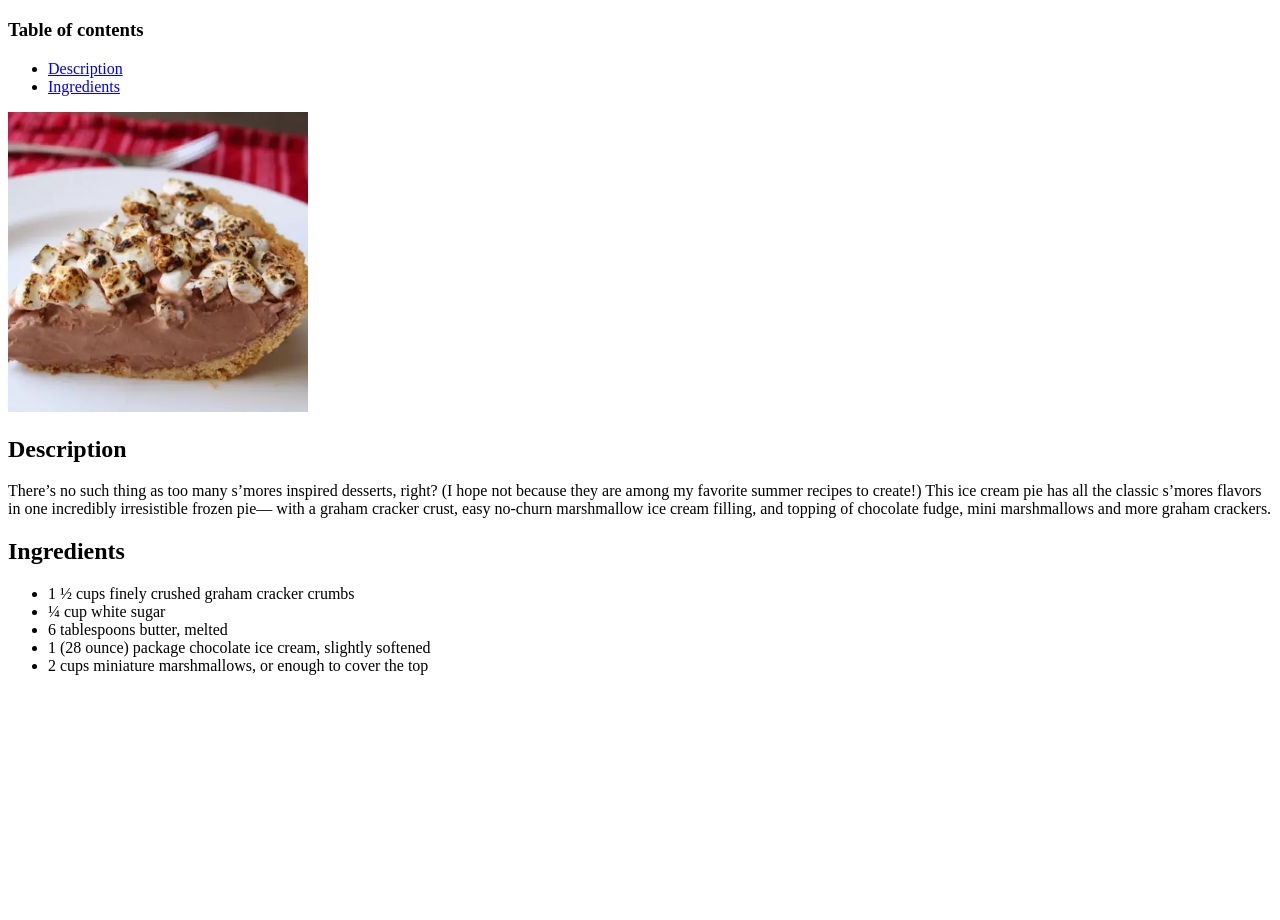
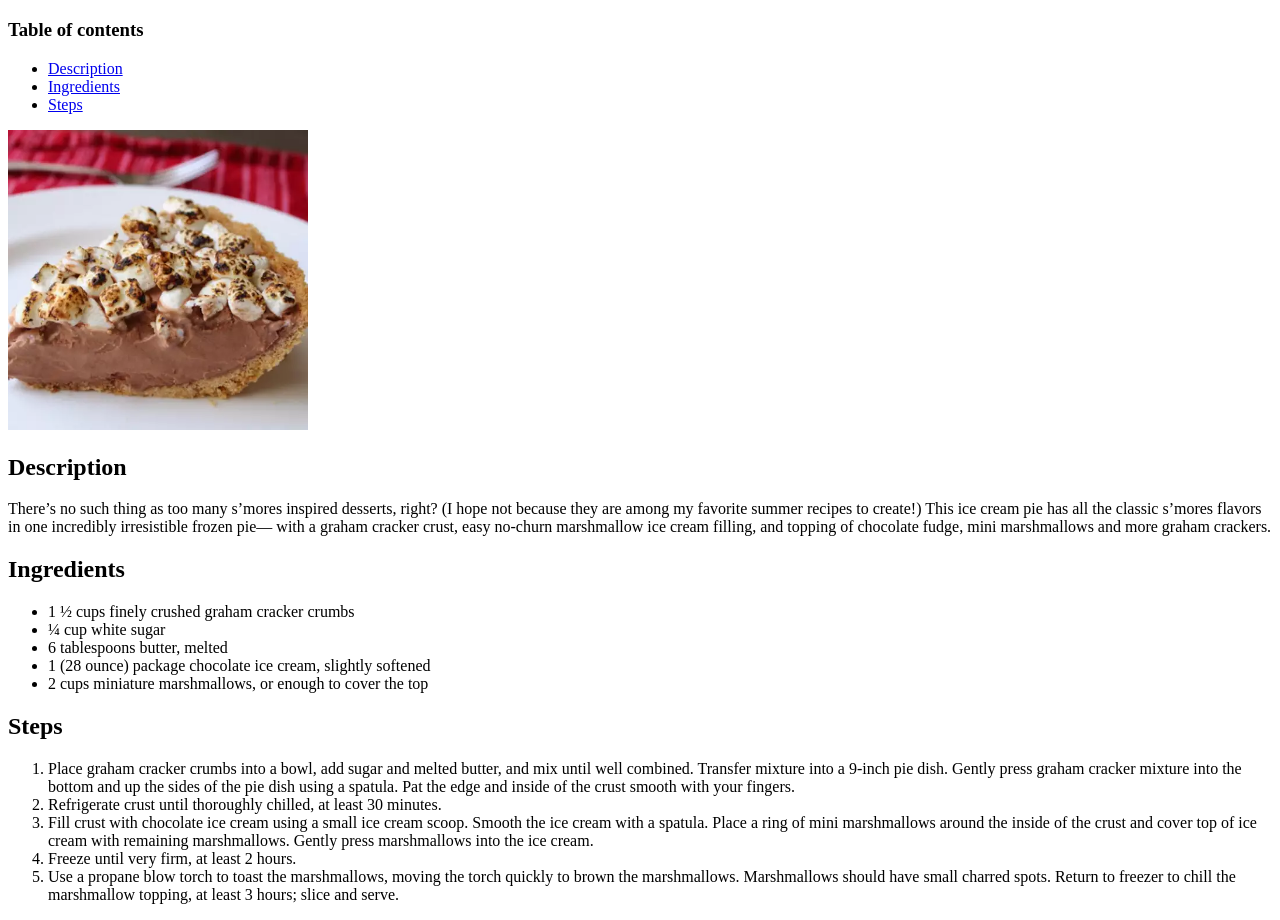
Before and after one commit to Lu1zLuna/odin-recipes, a plain HTML site: page recipes/smore-pie.html in a window 1280 px wide. Shown: the part 61-981 px from the top of the page. Before the commit the page ends 800 px from the top, so only its background shows below. Drawn offline with Linux system fonts and the light colour scheme.

Commit message:
Add Steps part in smore recipe

```diff
--- a/recipes/smore-pie.html
+++ b/recipes/smore-pie.html
@@ -12,6 +12,7 @@
             <ul>
                 <li><a href="#section1" target="_parent">Description</a></li>
                 <li><a href="#section2" target="_parent">Ingredients</a></li>
+                <li><a href="#section3" target="_parent">Steps</a></li>
             </ul>
         </nav>
 
@@ -40,6 +41,29 @@
             </ul>
         </section>
 
+        <section id="section3">
+            <h2>Steps</h2>
+            <ol>
+                <li>
+                    Place graham cracker crumbs into a bowl, add sugar and melted butter, and mix until well combined. Transfer mixture into a 9-inch pie dish. Gently press graham cracker mixture into the bottom and up the sides of the pie dish using a spatula. Pat the edge and inside of the crust smooth with your fingers.
+                </li>
 
+                <li>
+                    Refrigerate crust until thoroughly chilled, at least 30 minutes.
+                </li>
+
+                <li>
+                    Fill crust with chocolate ice cream using a small ice cream scoop. Smooth the ice cream with a spatula. Place a ring of mini marshmallows around the inside of the crust and cover top of ice cream with remaining marshmallows. Gently press marshmallows into the ice cream.
+                </li>
+
+                <li>
+                    Freeze until very firm, at least 2 hours.
+                </li>
+
+                <li>
+                    Use a propane blow torch to toast the marshmallows, moving the torch quickly to brown the marshmallows. Marshmallows should have small charred spots. Return to freezer to chill the marshmallow topping, at least 3 hours; slice and serve.
+                </li>
+            </ol>
+        </section>
     </body>
 </html>
```
